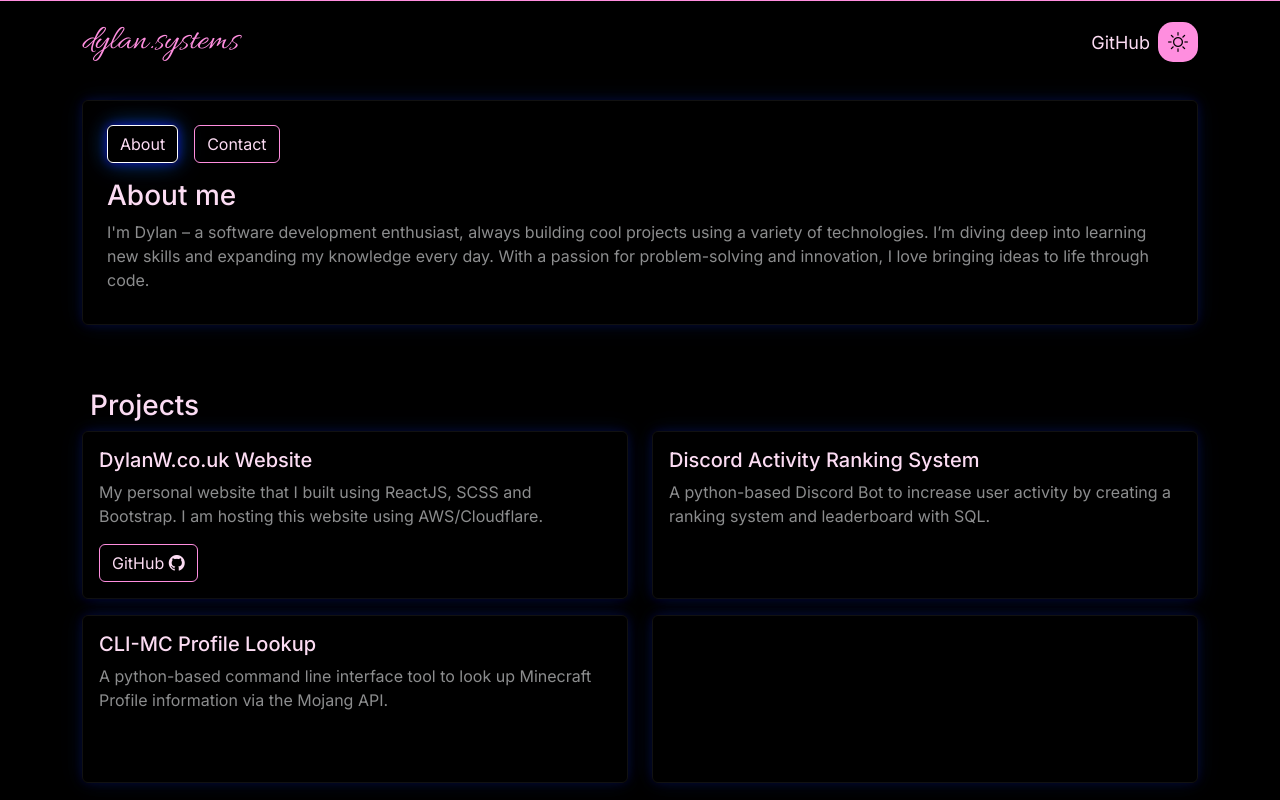
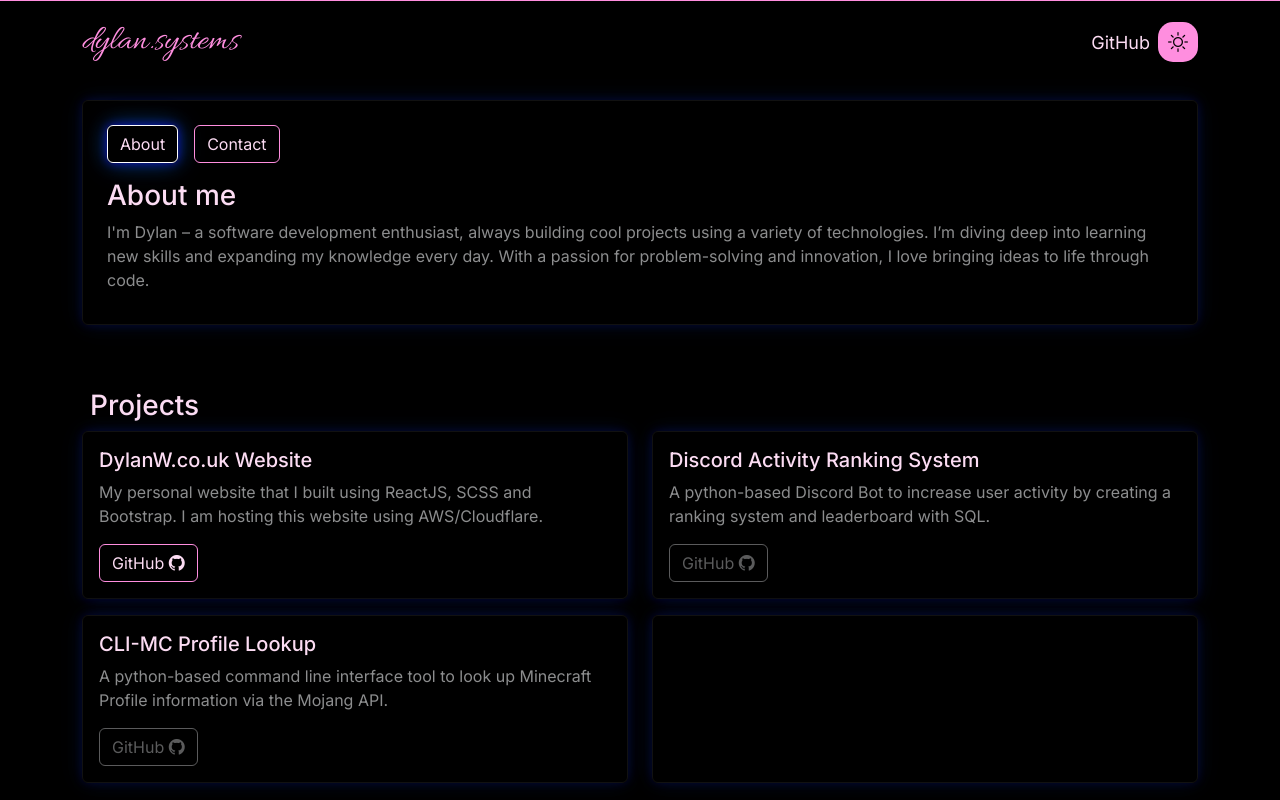
Before and after one commit to dhil1512/dhil1512.github.io, a React (Vite) app: page / in a window 1280 px wide. Shown: the top 800 px of the page. Built offline with nearby package versions, Linux system fonts and the light colour scheme.

Commit message:
Adding Github links

```diff
--- a/src/Intro/Intro.scss
+++ b/src/Intro/Intro.scss
@@ -6,6 +6,12 @@
 .btn{
     border: solid var(--primary-color) 1px;
     color: var(--primary-text-color);
+}
+
+.disabled{
+    border: solid var(--secondary-text-color) 1px;
+    color: var(--secondary-text-color);
+    cursor: not-allowed;
 }
 
 .btn:hover{
--- a/src/Projects/Projects.jsx
+++ b/src/Projects/Projects.jsx
@@ -10,13 +10,14 @@ function Projects(){
                 <div className="project-container p-3 mb-3 rounded container-height">
                     <h5>DylanW.co.uk Website</h5>
                     <p>My personal website that I built using ReactJS, SCSS and Bootstrap. I am hosting this website using AWS/Cloudflare.</p>
-                    <button className="btn">GitHub <i class="bi bi-github"></i></button>
+                    <a href="https://github.com/dhil1512/react-site/" target="_blank"><button className="btn">GitHub <i class="bi bi-github"></i></button></a>
                 </div>
             </div>
             <div className="col-6">
                 <div className="project-container p-3 mb-3 rounded container-height">
                     <h5>Discord Activity Ranking System</h5>
                     <p>A python-based Discord Bot to increase user activity by creating a ranking system and leaderboard with SQL.</p>
+                    <button className="btn disabled">GitHub <i class="bi bi-github"></i></button>
                 </div>
             </div>
         </div>
@@ -25,6 +26,7 @@ function Projects(){
                 <div className="project-container p-3 mb-3 rounded container-height">
                     <h5>CLI-MC Profile Lookup</h5>
                     <p>A python-based command line interface tool to look up Minecraft Profile information via the Mojang API.</p>
+                    <button className="btn disabled">GitHub <i class="bi bi-github"></i></button>
                 </div>
             </div>
             <div className="col-6">
--- a/src/TopNav/TopNav.jsx
+++ b/src/TopNav/TopNav.jsx
@@ -52,7 +52,7 @@ function TopNav(){
                 <Navbar.Toggle aria-controls="navbar-nav" />
                 <Navbar.Collapse id="navbar-nav">
                 <Nav className="ml-auto">
-                    <Nav.Link className="link" href="#github">GitHub</Nav.Link>
+                    <Nav.Link className="link" href="https://github.com/dhil1512/" target="_blank">GitHub</Nav.Link>
                 </Nav>
                 <button className="themeChangerBtn" onClick={() => changeTheme()}>
                     <i className={icon}></i>
```
